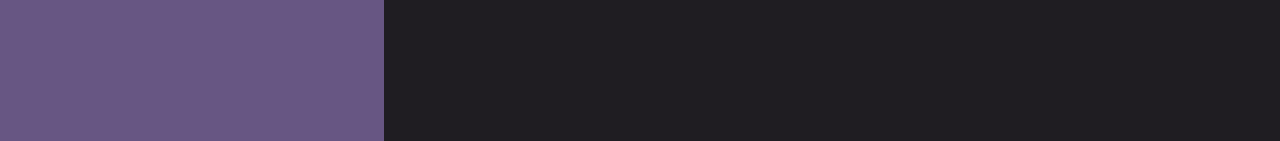
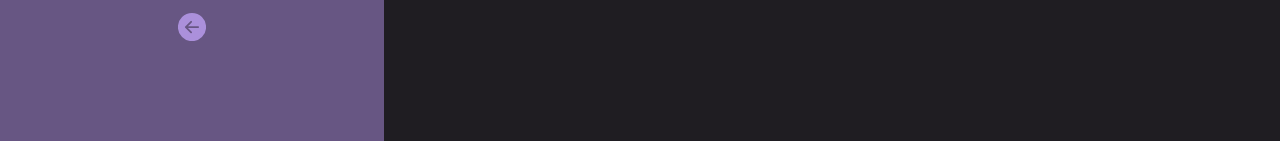
Before and after one commit to isabellexvr/rsa-md-projeto, a React (Vite) app: page /encrypt in a window 1280 px wide. Shown: the top 141 px of the page. Built offline with nearby package versions, Linux system fonts and the light colour scheme; a web font is replaced by a local one.

Commit message:
feat: navigate through pages

```diff
--- a/src/pages/Encryptation/index.jsx
+++ b/src/pages/Encryptation/index.jsx
@@ -4,9 +4,12 @@ import binary from "../../assets/binary-code.png";
 import { useState } from "react";
 import { FaRegCopy } from "react-icons/fa";
 import { StartButton } from "../styledComponents";
+import {BsFillArrowLeftCircleFill} from "react-icons/bs"
+import { useNavigate } from "react-router-dom";
 
 export default function Encryptation() {
   const [form, setForm] = useState({});
+  const navigate = useNavigate();
 
   const handleForm = ({ target: { value, name } }) => {
     setForm({ ...form, [name]: value });
@@ -23,6 +26,7 @@ export default function Encryptation() {
   return (
     <PageContainer>
       <Title>
+        <BsFillArrowLeftCircleFill onClick={() => navigate("/options")} />
         <h1>
           En<strong>cript</strong>ação
         </h1>
@@ -75,6 +79,16 @@ const Title = styled.div`
   display: flex;
   align-items: center;
   justify-content: center;
+  position: relative;
+  >svg{
+    position: absolute;
+    top: 1vw;
+    left: 50%;
+    transform: translateX(-50%);
+    font-size: 2.2vw;
+    color: ${colors.lightPurple};
+    cursor: pointer;
+  }
   > h1 {
     color: #fff;
     text-align: center;
--- a/src/pages/Options/index.jsx
+++ b/src/pages/Options/index.jsx
@@ -2,27 +2,29 @@ import styled from "styled-components";
 import { BiSolidKey } from "react-icons/bi";
 import { HiLockClosed, HiLockOpen } from "react-icons/hi";
 import colors from "../../assets/colors";
+import { useNavigate } from "react-router-dom";
 
 export default function Options() {
+  const navigate = useNavigate();
   return (
     <PageContainer>
       <Title>
         <h1>O Que deseja?</h1>
       </Title>
       <div className="options">
-        <div className="option">
+        <div className="option" onClick={() => navigate("/public-key")} >
           <Option>
             <BiSolidKey />
           </Option>
           <h1>Gerar Chave Pública</h1>
         </div>
-        <div className="option">
+        <div className="option" onClick={() => navigate("/encrypt")}>
           <Option>
             <HiLockClosed />
           </Option>
           <h1>Encriptar Mensagem</h1>
         </div>
-        <div className="option">
+        <div className="option" onClick={() => navigate("/decrypt")} >
           <Option>
             <HiLockOpen />
           </Option>
```
